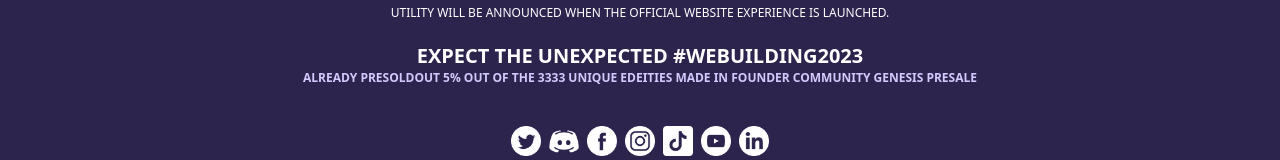
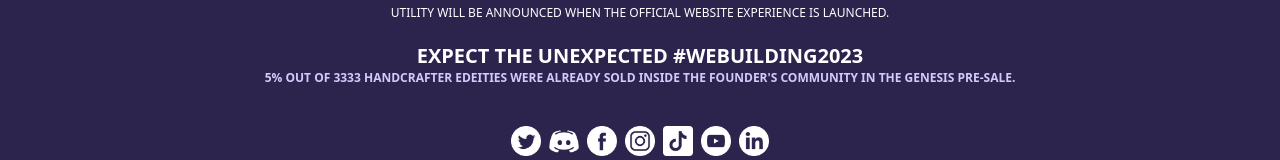
Before and after one commit to resilienciaeth/edei, a Next.js app: page / in a window 1280 px wide. Shown: the part 326-486 px from the top of the page. Built offline with nearby package versions, Linux system fonts and the light colour scheme.

Commit message:
changes-text

```diff
--- a/pages/index.js
+++ b/pages/index.js
@@ -42,7 +42,7 @@ const newlanding = () => (
       {/* WEBUILDING */}
       <div>
         <h1 className="text-center text-white mt-5 text-xl nm:text-4xl font-bold">EXPECT THE UNEXPECTED #WEBUILDING2023</h1>
-        <p className="text-edei-11 font-bold text-center text-xs nm:text-sm px-5">ALREADY PRESOLDOUT 5% OUT OF THE 3333 UNIQUE EDEITIES MADE IN FOUNDER COMMUNITY GENESIS PRESALE</p>
+        <p className="text-edei-11 font-bold text-center text-xs nm:text-sm px-5 uppercase">5% Out of 3333 handcrafter edeities were already sold inside the founder's community in the genesis pre-sale.</p>
       </div>
       {/* Icons */}
       <div className="mt-10 mb-10 space-x-2 nm:space-x-6 flex flex-row">
```
